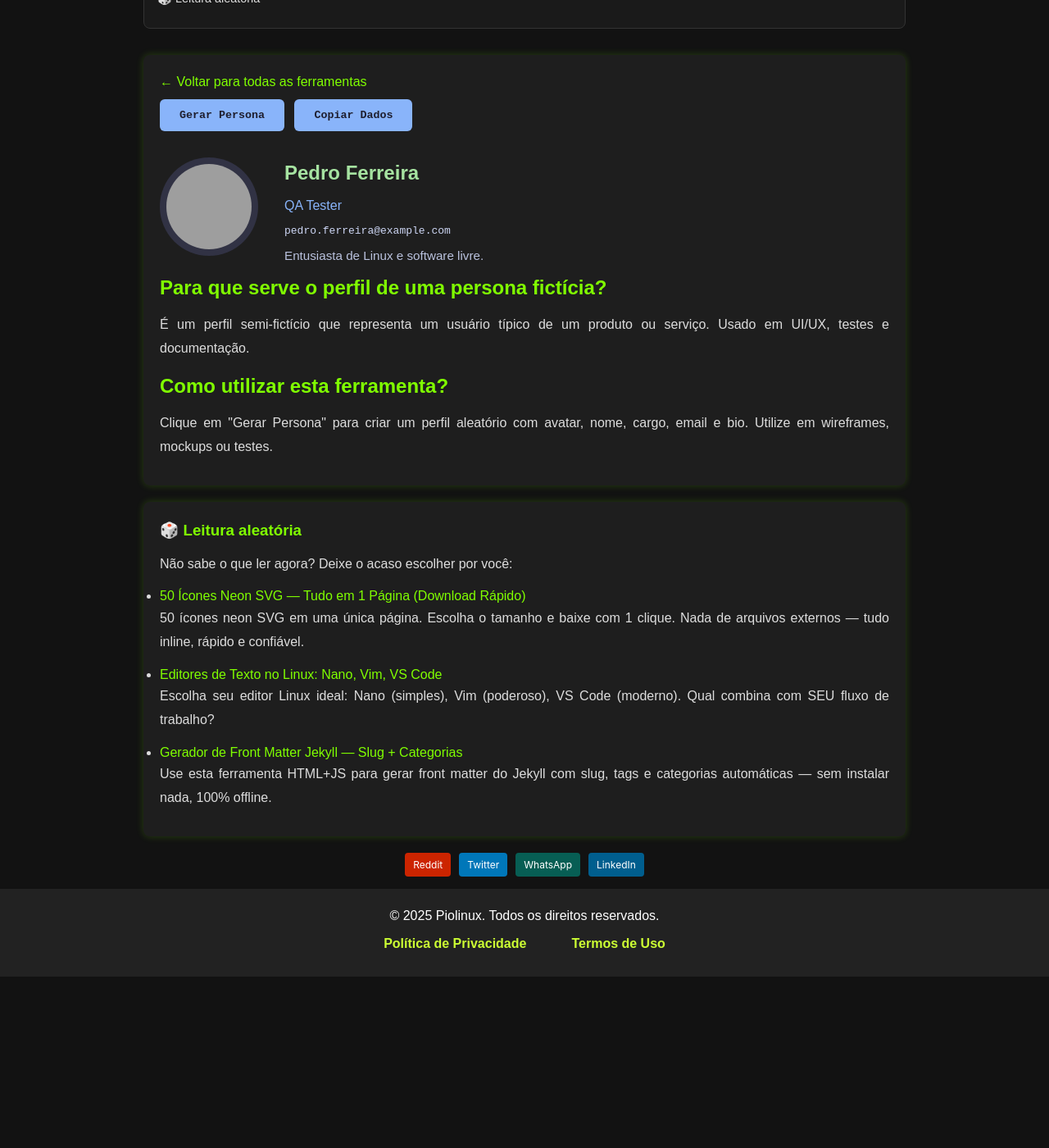
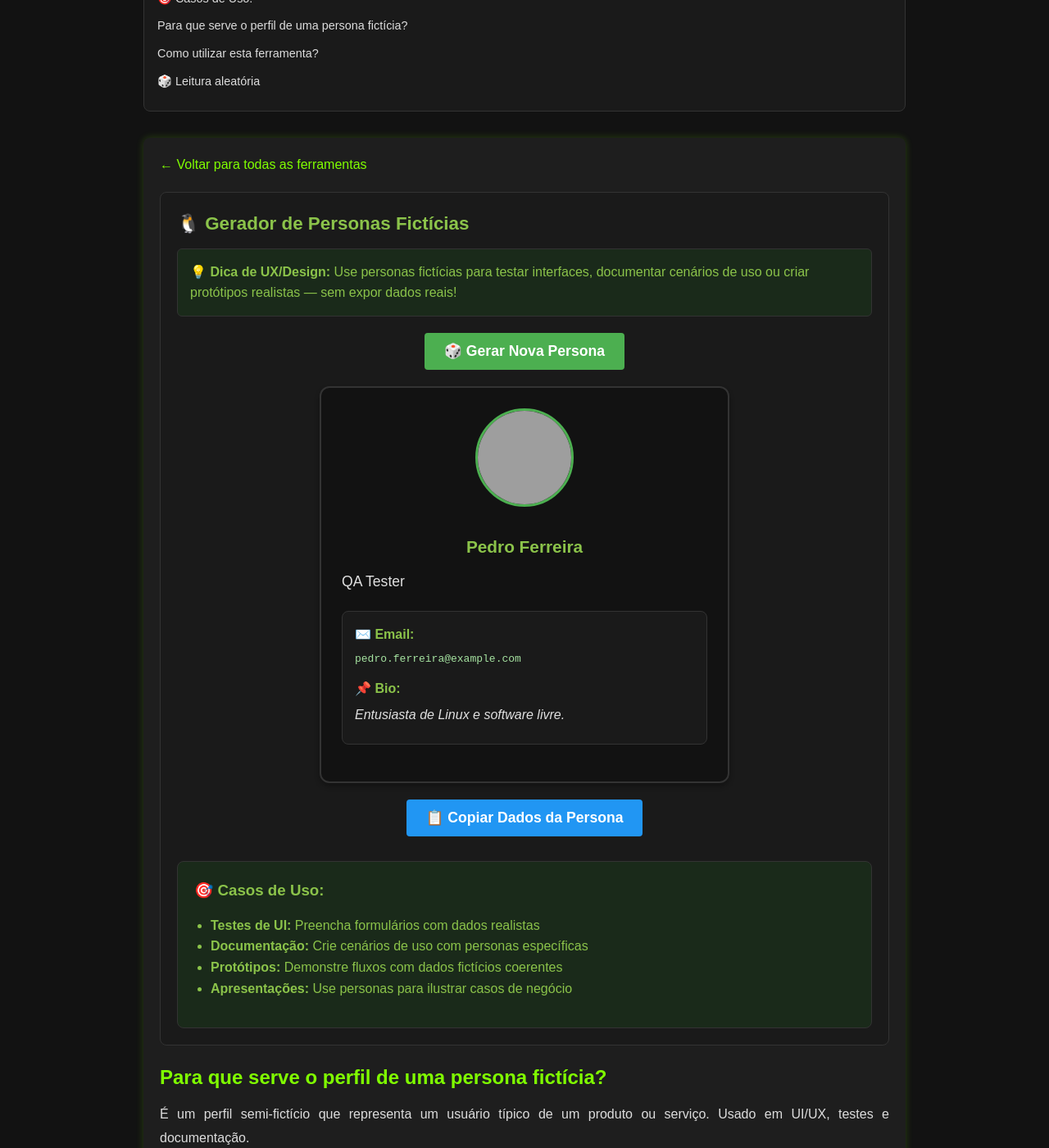
Before and after one commit to Piolinux/piolinux-site, a Jekyll site: the page built from _pages/tools/fake-persona-generator.html, in a window 1280 px wide and 1400 px high, scrolled down 329 px. Shown: the whole window at 82% size. Built offline with Jekyll 4.4.1, drawn with Linux system fonts in a browser that asks for light colours; before the commit the page ends 1520 px from its top, so only the background shows below that; some of the changed text lies outside the part shown; grey boxes are pictures that could not be loaded.

Commit message:
Update fake-persona-generator.html

```diff
--- a/_pages/tools/fake-persona-generator.html
+++ b/_pages/tools/fake-persona-generator.html
@@ -16,19 +16,52 @@ tags: [persona, ui, ux, prototipo, teste, dados-fake, design]
 <section class="tool-single-page">
   <a href="/ferramentas/" class="back-link">← Voltar para todas as ferramentas</a>
 
+ <div class="tool-container" style="background: #1a1a1a; padding: 20px; border-radius: 8px; border: 1px solid #333; margin: 20px 0;">
+  <h2 class="tool-title" style="color: #8bc34a; margin-top: 0; font-size: 1.4em;">🐧 Gerador de Personas Fictícias</h2>
+
+  <div style="background: #1a2a1a; color: #8bc34a; padding: 15px; border-radius: 6px; margin-bottom: 20px; border: 1px solid #333;">
+    <strong>💡 Dica de UX/Design:</strong> Use personas fictícias para testar interfaces, documentar cenários de uso ou criar protótipos realistas — sem expor dados reais!
+  </div>
+
+  <div style="display: flex; justify-content: center; margin-bottom: 20px;">
+    <button onclick="generatePersona()" style="background: #4caf50; color: white; border: none; padding: 12px 24px; border-radius: 4px; cursor: pointer; font-weight: bold; font-size: 1.1em;">
+      🎲 Gerar Nova Persona
+    </button>
+  </div>
+
+  <div style="max-width: 500px; margin: 0 auto; background: #121212; padding: 25px; border-radius: 12px; border: 2px solid #333; box-shadow: 0 4px 6px rgba(0,0,0,0.3);">
+    <div style="text-align: center; margin-bottom: 20px;">
+      <img id="personaAvatar" src="https://ui-avatars.com/api/?name=Ana+Silva&background=4caf50&color=1e1e2e&size=256" alt="Avatar" style="width: 120px; height: 120px; border-radius: 50%; border: 3px solid #4caf50; margin-bottom: 15px;">
+      <h3 id="personaName" style="color: #8bc34a; margin: 10px 0; font-size: 1.3em;">Ana Silva</h3>
+      <p id="personaJob" style="color: #e0e0e0; margin: 5px 0; font-size: 1.1em;">Desenvolvedor Front-end</p>
+    </div>
+
+    <div style="background: #1a1a1a; padding: 15px; border-radius: 8px; margin: 20px 0; border: 1px solid #333;">
+      <div style="margin-bottom: 12px;">
+        <strong style="color: #8bc34a;">✉️ Email:</strong>
+        <p id="personaEmail" style="color: #a6e3a1; margin: 5px 0; font-family: monospace;">ana.silva@example.com</p>
+      </div>
       <div>
-    <button class="tool-button" onclick="generatePersona()">Gerar Persona</button>
-    <button class="tool-button" onclick="copyPersona()">Copiar Dados</button>
-    <div style="margin-top: 1rem; display: flex; gap: 2rem; align-items: flex-start; flex-wrap: wrap;">
-      <div>
-        <img id="personaAvatar" src="" alt="Avatar" style="width: 120px; height: 120px; border-radius: 50%; background: #313244; padding: 0.5rem;">
+        <strong style="color: #8bc34a;">📌 Bio:</strong>
+        <p id="personaBio" style="color: #e0e0e0; margin: 5px 0; font-style: italic;">Adora café e código limpo.</p>
       </div>
-      <div style="flex: 1; min-width: 200px;">
-        <div id="personaName" style="font-size: 1.5rem; font-weight: bold; color: #a6e3a1;"></div>
-        <div id="personaJob" style="color: #89b4fa; margin: 0.5rem 0;"></div>
-        <div id="personaEmail" style="color: #cdd6f4; font-family: monospace; margin: 0.5rem 0;"></div>
-        <div id="personaBio" style="color: #bac2de; font-size: 0.95rem; line-height: 1.5; margin: 0.5rem 0;"></div>
     </div>
+  </div>
+
+  <div style="display: flex; justify-content: center; margin-top: 20px;">
+    <button onclick="copyPersona()" style="background: #2196F3; color: white; border: none; padding: 12px 24px; border-radius: 4px; cursor: pointer; font-weight: bold; font-size: 1.1em;">
+      📋 Copiar Dados da Persona
+    </button>
+  </div>
+
+  <div style="background: #1a2a1a; color: #8bc34a; padding: 20px; border-radius: 8px; margin-top: 30px; border: 1px solid #333;">
+    <h3 style="color: #8bc34a; margin-top: 0;">🎯 Casos de Uso:</h3>
+    <ul style="padding-left: 20px; margin: 15px 0; line-height: 1.6;">
+      <li><strong>Testes de UI:</strong> Preencha formulários com dados realistas</li>
+      <li><strong>Documentação:</strong> Crie cenários de uso com personas específicas</li>
+      <li><strong>Protótipos:</strong> Demonstre fluxos com dados fictícios coerentes</li>
+      <li><strong>Apresentações:</strong> Use personas para ilustrar casos de negócio</li>
+    </ul>
   </div>
 </div>
 
@@ -64,7 +97,7 @@ function generatePersona() {
     const job = jobs[Math.floor(Math.random() * jobs.length)];
     const bio = bios[Math.floor(Math.random() * bios.length)];
     const email = `${firstName.toLowerCase()}.${lastName.toLowerCase()}@example.com`;
-  const avatarUrl = `https://ui-avatars.com/api/?name=${encodeURIComponent(firstName + ' ' + lastName)}&background=89b4fa&color=1e1e2e&size=256`;
+    const avatarUrl = `https://ui-avatars.com/api/?name=${encodeURIComponent(firstName + ' ' + lastName)}&background=4caf50&color=1e1e2e&size=256`;
 
     document.getElementById('personaAvatar').src = avatarUrl;
     document.getElementById('personaName').innerText = `${firstName} ${lastName}`;
@@ -80,7 +113,11 @@ function copyPersona() {
     const bio = document.getElementById('personaBio').innerText;
 
     const text = `Nome: ${name}\nCargo: ${job}\nEmail: ${email}\nBio: ${bio}`;
-  navigator.clipboard.writeText(text).then(() => alert('✅ Dados copiados!'));
+    navigator.clipboard.writeText(text).then(() => {
+        alert('✅ Dados da persona copiados!');
+    }).catch(() => {
+        alert('❌ Falha ao copiar. Tente manualmente.');
+    });
 }
 
 // Gera uma persona ao carregar
```
Lines whose indentation alone changed are shown as unchanged.
